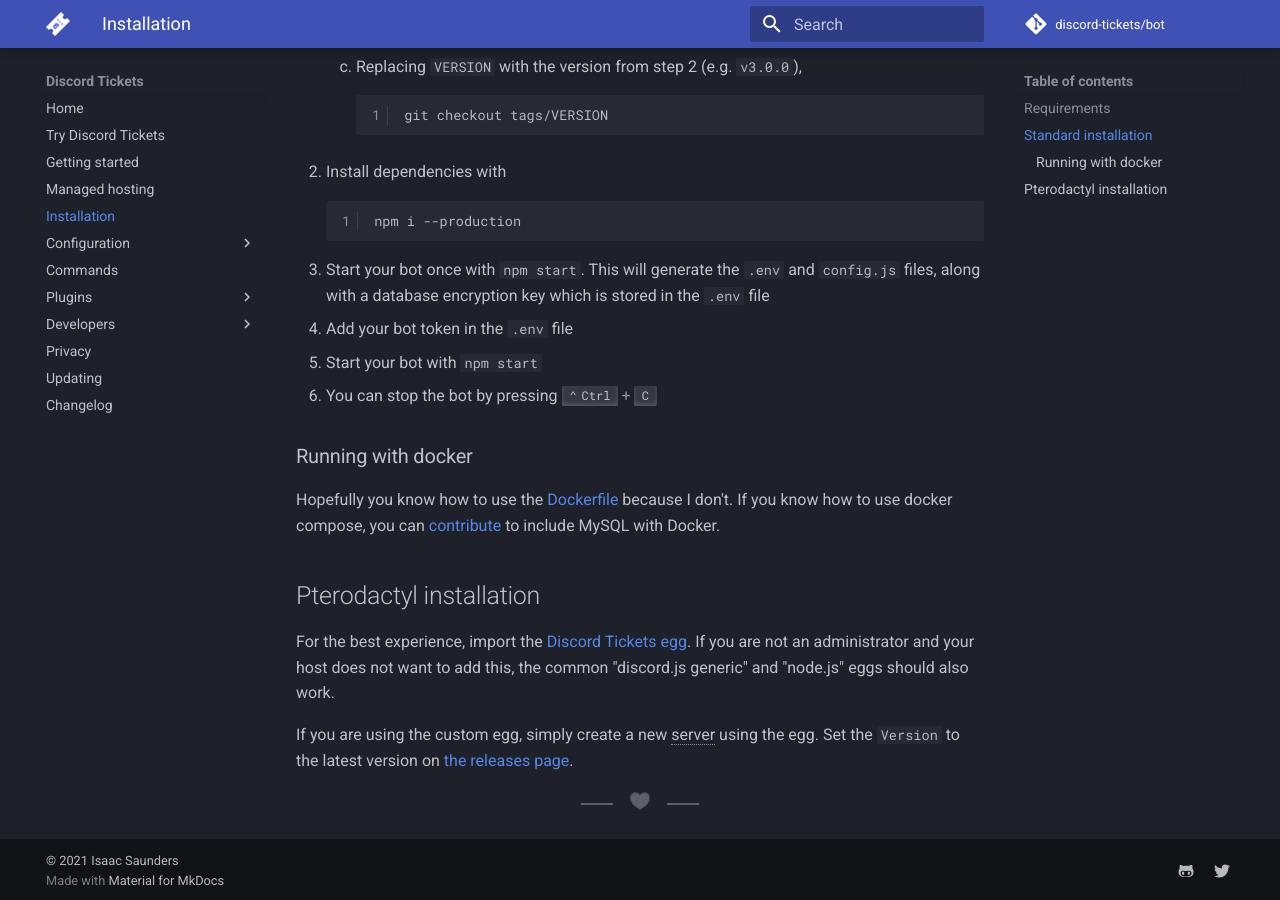
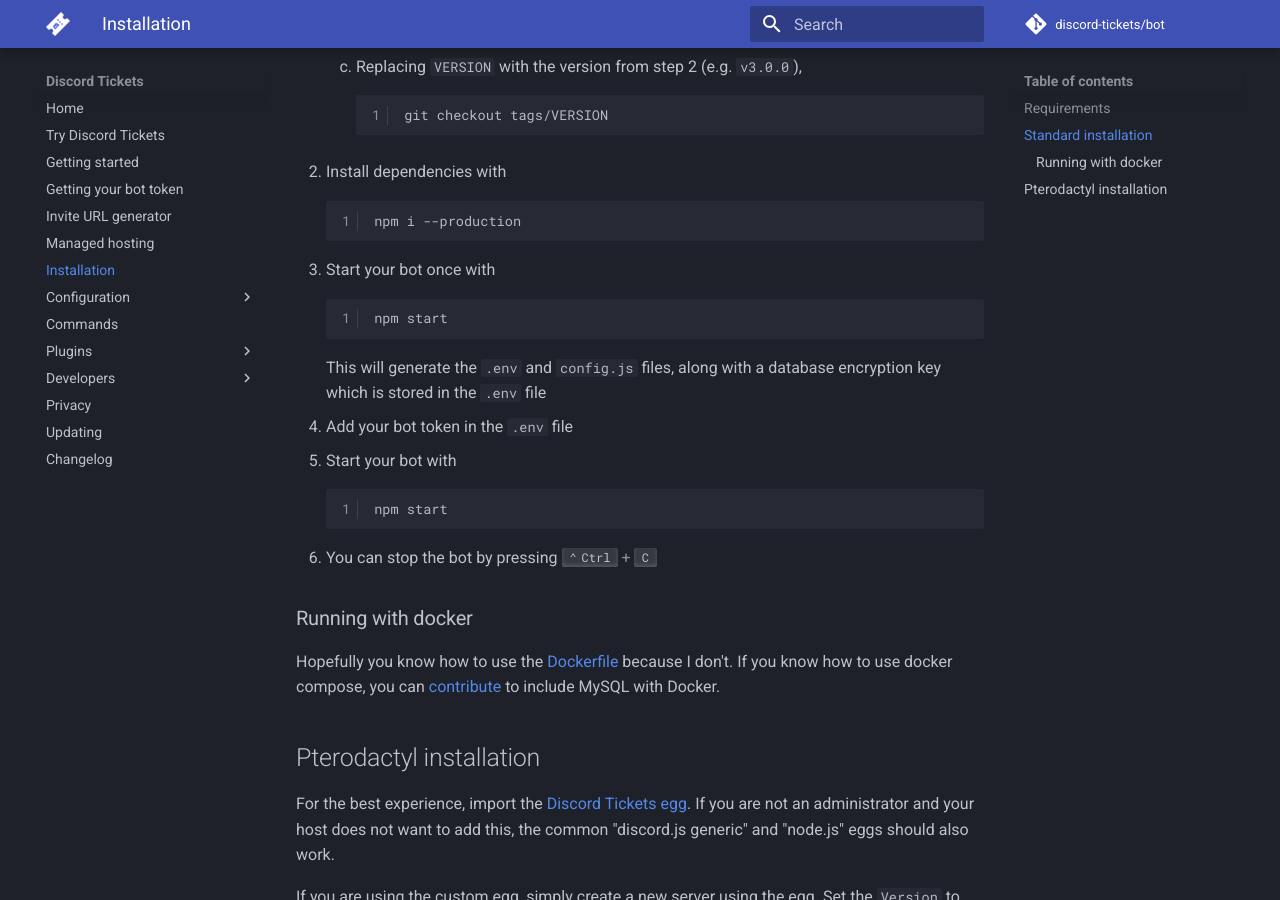
Before and after one commit to discord-tickets/docs, an MkDocs documentation site: the page built from docs/installation.md, in a window 1280 px wide and 900 px high, scrolled down 827 px. Built offline with MkDocs 1.6.1 and Material for MkDocs 9.7.7, drawn with Linux system fonts in a browser that asks for light colours; emoji names are drawn with the system emoji font; comment, search, counter and statistics services are not loaded.

Commit message:
improve docs

````diff
--- a/docs/installation.md
+++ b/docs/installation.md
@@ -33,9 +33,16 @@
 	```bash
 	npm i --production
 	```
-3. Start your bot once with `npm start`. This will generate the `.env` and `config.js` files, along with a database encryption key which is stored in the `.env` file
+3. Start your bot once with
+	```bash
+	npm start
+	```
+	This will generate the `.env` and `config.js` files, along with a database encryption key which is stored in the `.env` file
 4. Add your bot token in the `.env` file
-5. Start your bot with `npm start`
+5. Start your bot with
+	```bash
+	npm start
+	```
 6. You can stop the bot by pressing ++ctrl+c++
 
 ### Running with docker
--- a/mkdocs.yml
+++ b/mkdocs.yml
@@ -92,6 +92,8 @@
   - Home: index.md
   - Try Discord Tickets: try.md
   - Getting started: getting-started.md
+  - Getting your bot token: getting-your-bot-token.md
+  - Invite URL generator: invite-url-generator.md
   - Managed hosting: hosting.md
   - Installation: installation.md
   - Configuration:
````
Also changed, not shown: docs/getting-started.md (+17 -18 lines), docs/getting-your-bot-token.md (added, +9 -0 lines), docs/invite-url-generator.md (added, +5 -0 lines), includes/hosting-options.md (+2 -0 lines).
